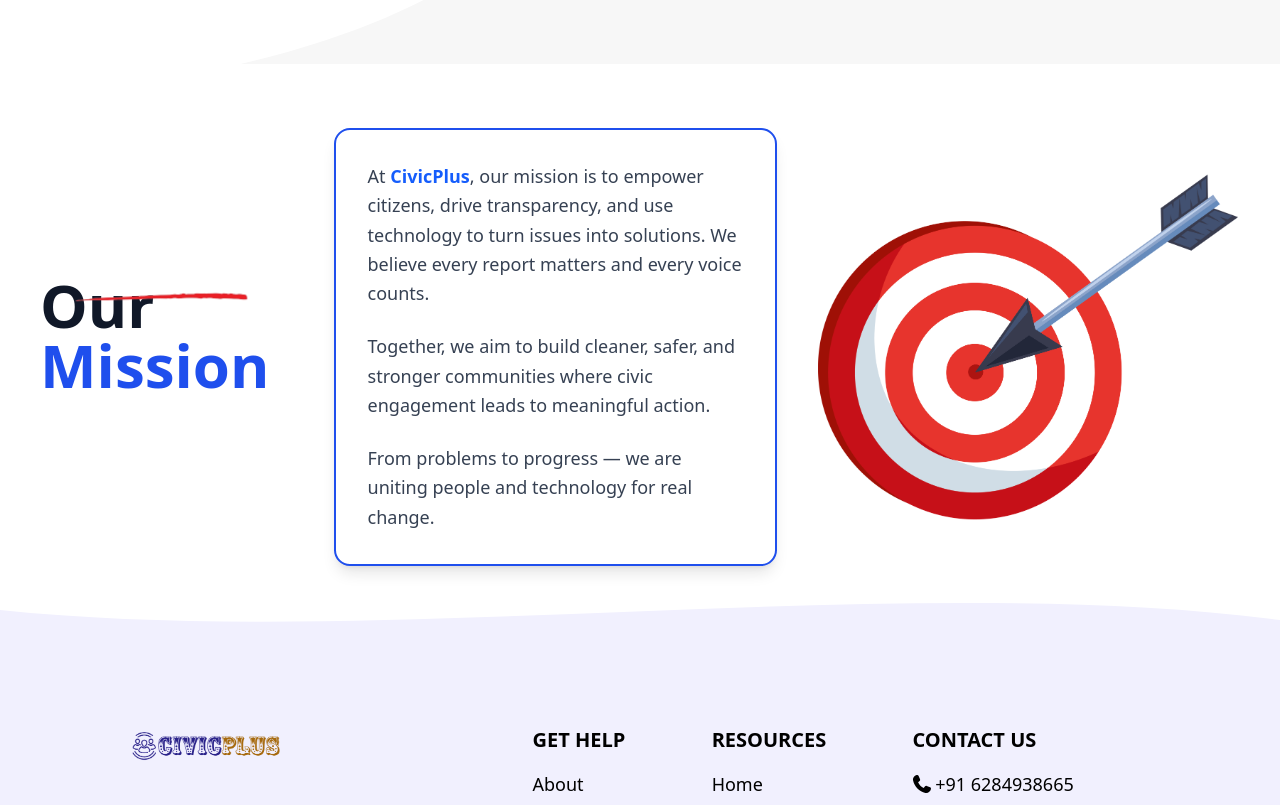
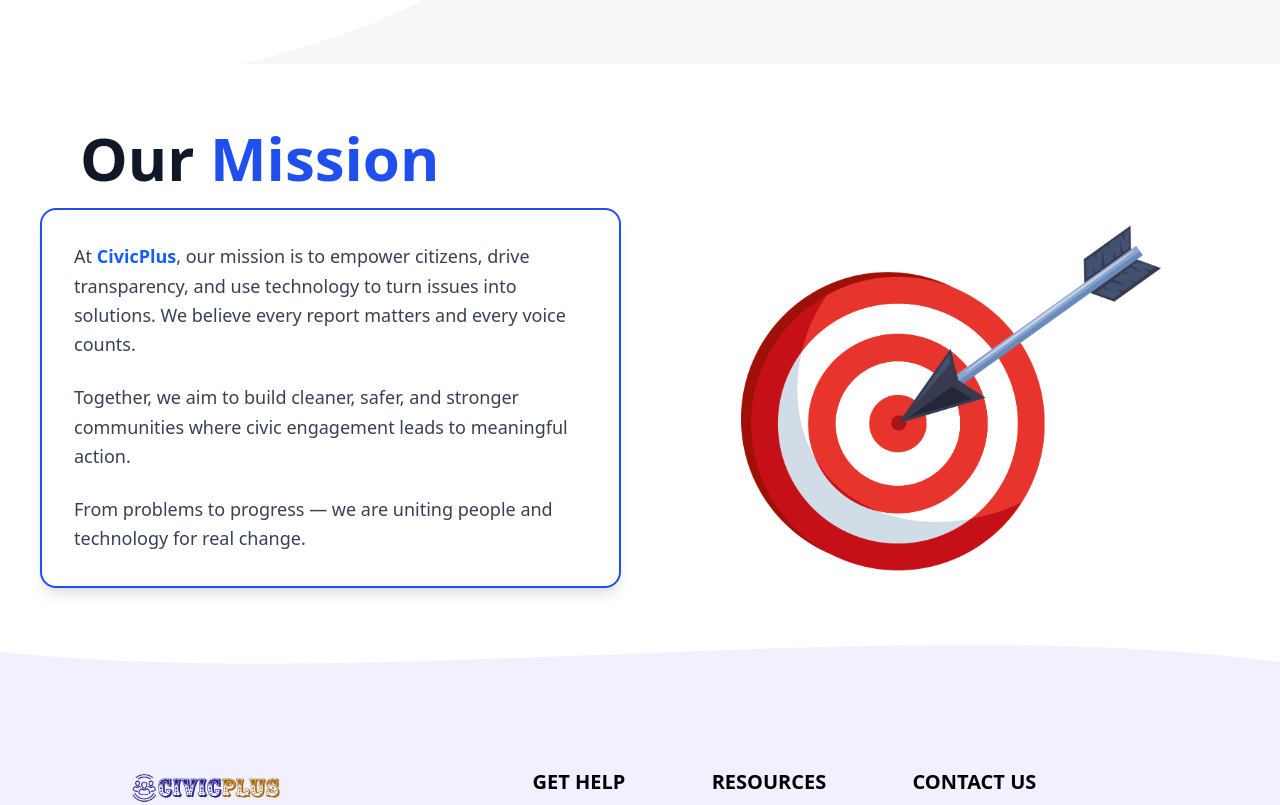
Before and after one commit to RahulHeer150/civic-, a React (Vite) app in the folder client/: page /about in a window 1280 px wide. Shown: the part 720-1525 px from the top of the page. Built offline with nearby package versions, Linux system fonts and the light colour scheme; no server answers.

Commit message:
new code chnages

```diff
--- a/client/src/components/OurMission.jsx
+++ b/client/src/components/OurMission.jsx
@@ -142,11 +142,8 @@
       ref={sectionRef}
       className="w-full bg-white text-gray-900 py-16 px-4 md:px-10 overflow-hidden"
     >
-      <div className="max-w-7xl mx-auto flex flex-col lg:flex-row items-center gap-10">
-
-        {/* ---------- LEFT SIDE TEXT BOX ---------- */}
-        <div className="relative inline-block mb-6">
-            <h1 className="text-4xl sm:text-5xl md:text-6xl font-bold">
+      <div className="relative inline-block ">
+            <h1 className="text-4xl sm:text-5xl md:text-6xl font-bold pl-10">
               Our <span className="text-[#1f4fed]">Mission</span>
             </h1>
 
@@ -154,9 +151,13 @@
             <img
               src={underline}
               alt="underline"
-              className="absolute left-0 w-28 sm:w-40 md:w-52 lg:w-60 -bottom-2"
+              className="absolute left-20 w-30 top-5 sm:w-40 md:w-52 lg:w-60 -bottom-2"
             />
           </div>
+      <div className="max-w-7xl mx-auto flex flex-col lg:flex-row items-center gap-10">
+
+        {/* ---------- LEFT SIDE TEXT BOX ---------- */}
+
         <div className="mission-text w-full lg:w-1/2 border-2 border-[#1f4fed] rounded-2xl shadow-lg p-8 bg-white">
 
           {/* Title + Underline */}
```
